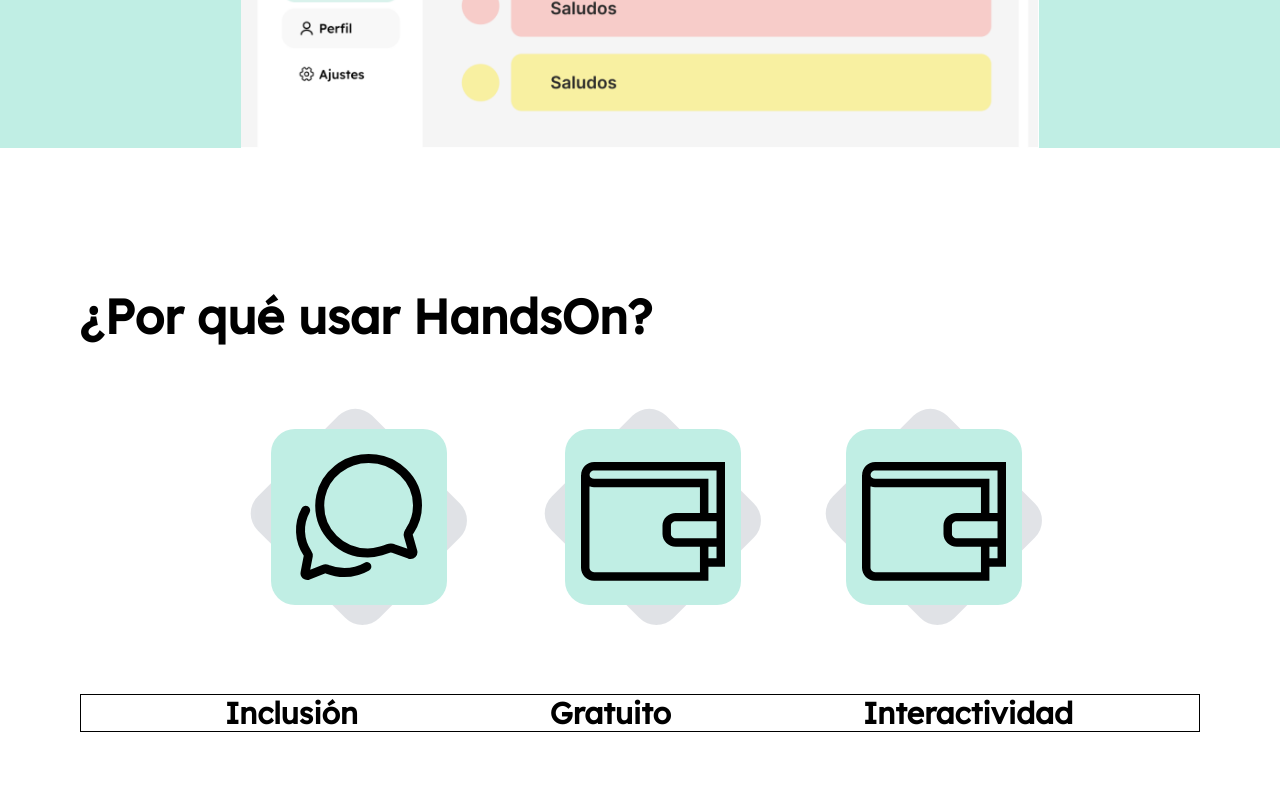
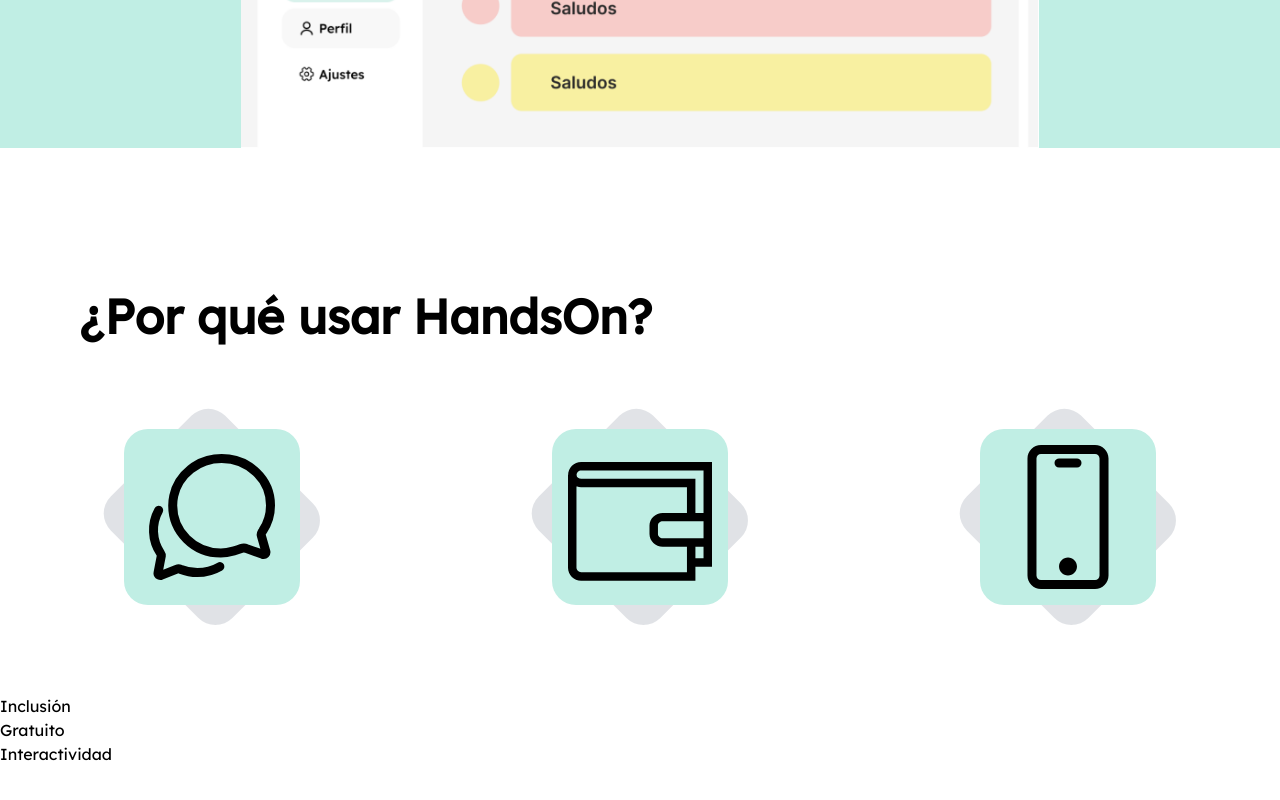
Before and after one commit to iso-bravo/Hands-On, a Next.js app: page / in a window 1280 px wide. Shown: the part 556-1356 px from the top of the page. Built offline with nearby package versions, Linux system fonts and the light colour scheme.

Commit message:
sin grid

```diff
--- a/components/seccion2.tsx
+++ b/components/seccion2.tsx
@@ -1,5 +1,7 @@
 import { IoChatbubblesOutline } from "react-icons/io5";
 import { TfiWallet } from "react-icons/tfi";
+import { SlScreenSmartphone } from "react-icons/sl";
+
 export function Seccion2() {
   return (
     <div className="font-Lexend py-36">
@@ -13,9 +15,9 @@
           ¿Por qué usar HandsOn?
         </h2>
 
-        <div className=" grid grid-cols-3 gap-3 space-x-32 px-36 py-24 k">
-          <div className=" flex flex-col justify-center items-center">
-            <div className="bg-gray-400 rotate-45 rounded-3xl p-18 opacity-30 ">
+        <div className="flex flex-row px-36 justify-center py-24 space-x-64">
+          <div className=" flex flex-row justify-center items-center">
+            <div className="bg-gray-400 rotate-45 rounded-3xl p-18 opacity-30">
               chat
             </div>
             <div className="absolute bg-primary rounded-3xl hover:scale-125 transition-all duration-400">
@@ -23,8 +25,7 @@
             </div>
           </div>
 
-          <div className="grid grid-cols-3 gap-3 space-x-48">
-            <div className="flex flex-col justify-center items-center">
+          <div className="flex flex-row justify-center items-center">
             <div className="bg-gray-400 rotate-45 rounded-3xl p-18 opacity-30">
               chat
             </div>
@@ -32,25 +33,23 @@
               <TfiWallet className="h-36 w-36 m-4" />
             </div>
           </div>
-          </div>
-          <div className="grid grid-cols-3 gap-3 space-x-48">
+
           <div className="flex flex-col justify-center items-center">
             <div className="bg-gray-400 rotate-45 rounded-3xl p-18 opacity-30">
               chat
             </div>
             <div className="absolute bg-primary rounded-3xl hover:scale-125 transition-all duration-400">
-                <TfiWallet className="h-36 w-36 m-4" />
+              <SlScreenSmartphone className="h-36 w-36 m-4" />
             </div>
           </div>
         </div>
       </div>
 
-        <div className="flex flex-row justify-start px-36 font-bold space-x-48 text-3xl border border-black">
+      <div className="flex flex-col justify-start align-center">
         <div>Inclusión</div>
+      </div>
       <div>Gratuito</div>
       <div>Interactividad</div>
-        </div>
-      </div>
     </div>
   );
 }
```
Lines whose indentation alone changed are shown as unchanged.
